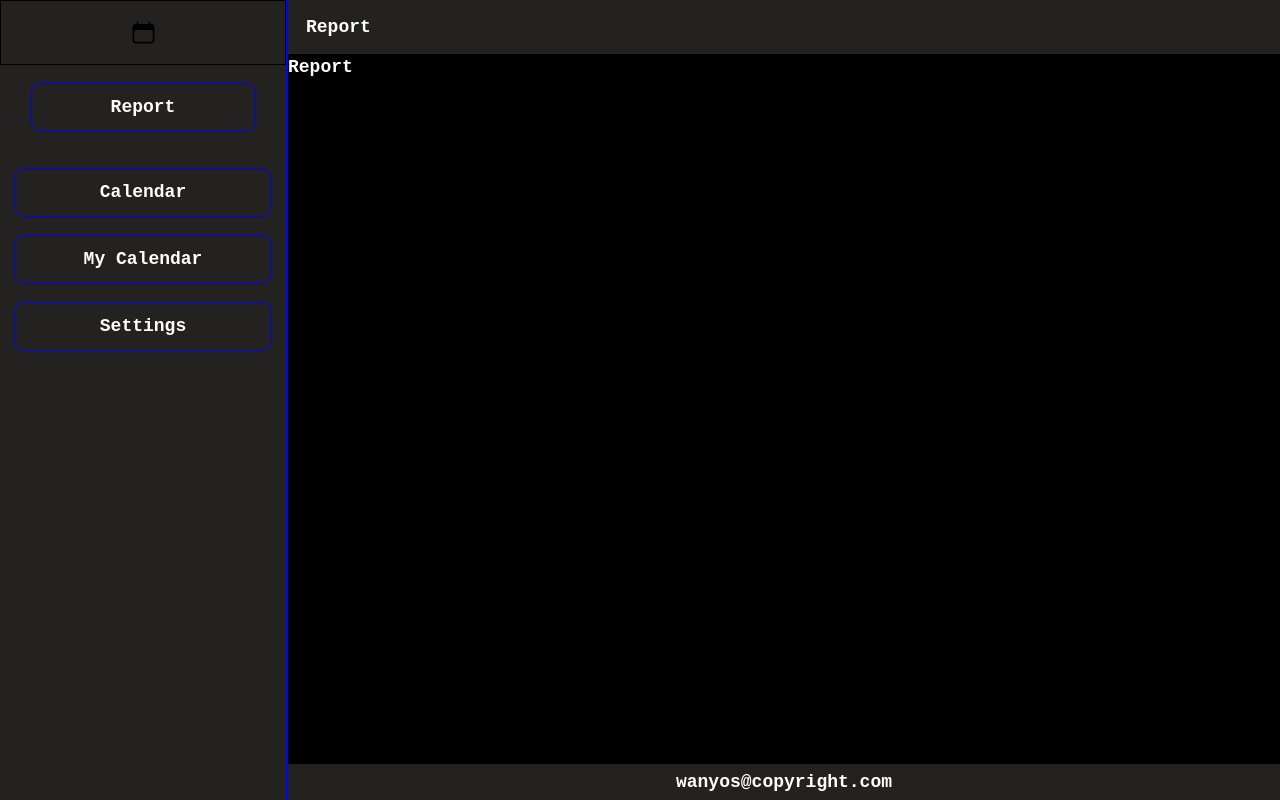
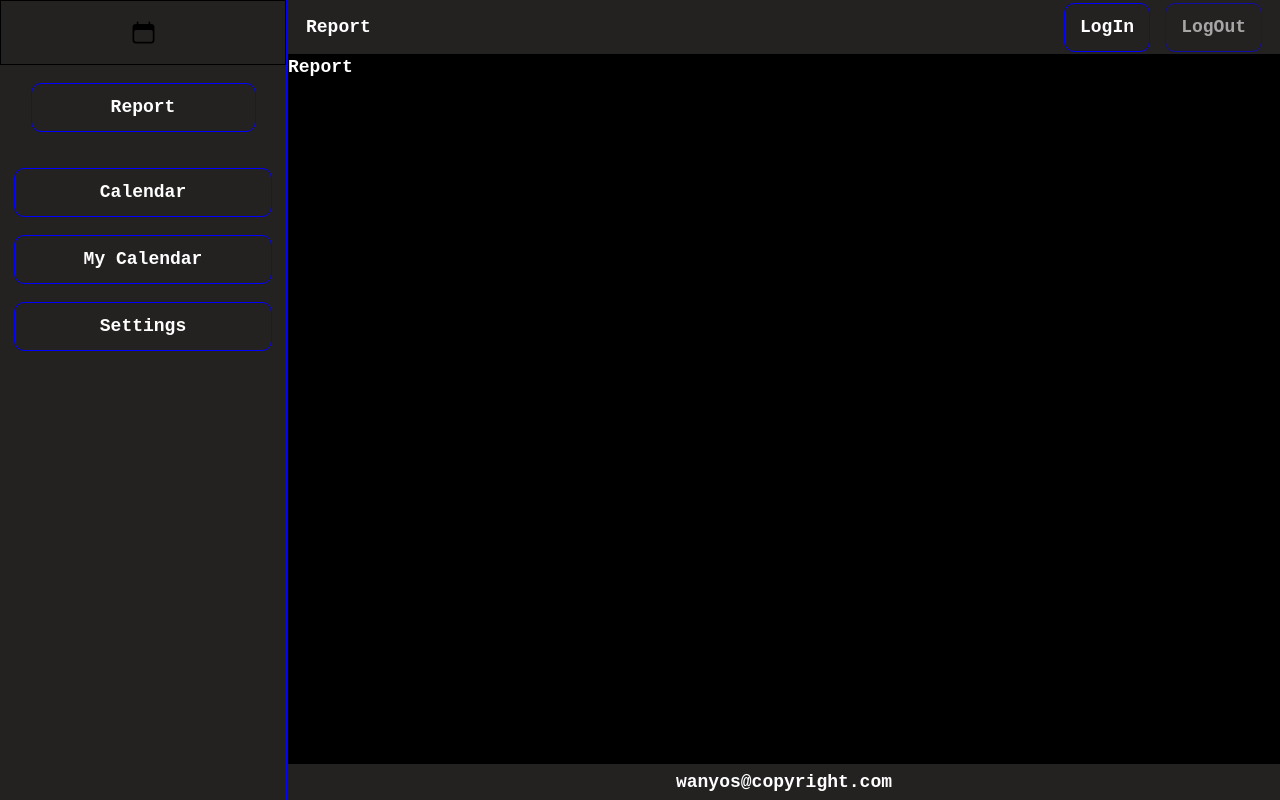
Before and after one commit to wanyos/emt-calendar, a Vue app: page / in a window 1280 px wide. Built offline with nearby package versions, Linux system fonts and the light colour scheme.

Commit message:
development: components, store, init modal

```diff
--- a/src/App.vue
+++ b/src/App.vue
@@ -1,9 +1,10 @@
 <template>
   <section class="section-app main__second-color">
     <header class="header">
-      <section class="header__messages">
+      <div class="header__div-messages">
         <p>{{ $route.name }}</p>
-      </section>
+      </div>
+      <Login />
     </header>
 
     <aside class="aside">
@@ -16,6 +17,7 @@
 
     <main class="main">
       <router-view></router-view>
+      <Modal v-if="console.log('app', showModal)" />
     </main>
 
     <footer class="footer">
@@ -28,6 +30,11 @@
 import Icon from '@/components/icons/Icon.vue'
 import calendar from '@/assets/img/calendar.svg'
 import SideBar from '@/components/menu-sidebar/SideBar.vue'
+import Login from '@/components/login/Login.vue'
+import Modal from '@/components/modals/Modal.vue'
+import { useModal } from './stores/modalStore.js'
+
+const { showModal } = useModal()
 </script>
 
 <style scoped>
@@ -44,11 +51,11 @@ import SideBar from '@/components/menu-sidebar/SideBar.vue'
   grid-column: 2 / 4;
   grid-row: 1 / 2;
   display: flex;
+  align-items: center;
+  justify-content: space-between;
 }
 
-.header__messages {
-  display: flex;
-  align-items: center;
+.header__div-messages {
   margin-left: 1em;
 }
 
--- /dev/null
+++ b/src/components/global-components/Button.vue
@@ -0,0 +1,45 @@
+<template>
+  <div>
+    <button :disabled="props.isDisabled" class="button" :class="{ 'button': props.isDisabled }">
+      {{ props.text }}
+    </button>
+  </div>
+</template>
+
+<script setup>
+const props = defineProps({
+  text: {
+    type: String,
+    default: ''
+  },
+  isDisabled: {
+    type: Boolean,
+    default: false
+  }
+})
+</script>
+
+<style lang="css" scoped>
+.button {
+  cursor: pointer;
+  border: 1px solid blue;
+  padding: 10px 15px;
+  border-radius: 10px;
+  text-align: center;
+}
+
+.button:hover {
+  background-color: rgb(0, 0, 0, 0.4);
+  border-bottom: 1px solid white;
+}
+
+.button:focus {
+  background-color: rgb(0, 0, 0, 0.4);
+}
+
+.button:disabled {
+  opacity: 0.6;
+  cursor: not-allowed;
+  pointer-events: none;
+}
+</style>
--- /dev/null
+++ b/src/components/login/Login.vue
@@ -0,0 +1,31 @@
+<template>
+  <div class="header__div-login">
+    <Button text="LogIn" :is-disabled="!isLogin" @click="setLogin" />
+    <Button text="LogOut" :is-disabled="isLogin" @click="deleteUserInfo" />
+  </div>
+</template>
+
+<script setup>
+import Button from '@/components/global-components/Button.vue'
+import { useUserInfo } from '@/stores/userInfoStore'
+import { useModal } from '@/stores/modalStore'
+import { computed } from 'vue'
+
+const { user, deleteUserInfo } = useUserInfo()
+const { toggleModal } = useModal()
+
+const isLogin = computed(() => user.id !== undefined)
+
+const setLogin = () => {
+  toggleModal()
+}
+</script>
+
+<style lang="css" scoped>
+.header__div-login {
+  width: 11rem;
+  display: flex;
+  justify-content: space-between;
+  margin-right: 1rem;
+}
+</style>
--- /dev/null
+++ b/src/components/modals/Modal.vue
@@ -0,0 +1,28 @@
+<template>
+  <section class="section__modal">
+    <div class="section__div-modal">
+      <slot></slot>
+    </div>
+  </section>
+</template>
+
+<script setup>
+
+</script>
+
+<style lang="css" scoped>
+.modal__section {
+  position: absolute;
+  top: 0;
+  left: 0;
+  background-color: rgba(0, 0, 0, 0.5);
+  z-index: 9999;
+}
+
+.section__div-modal {
+  background-color: white;
+  padding: 20px;
+  border-radius: 5px;
+  box-shadow: 0 2px 8px rgba(0, 0, 0, 0.25);
+}
+</style>
--- /dev/null
+++ b/src/components/modals/ModalLogin.vue
@@ -0,0 +1,18 @@
+<template>
+  <Modal :show="toggleModal">
+    <section class="section__modal"></section>
+  </Modal>
+</template>
+
+<script setup>
+import Modal from '@/components/modals/Modal.vue'
+import { useModal } from '@/stores/modalStore.js'
+
+const { toggleModal } = useModal()
+</script>
+
+<style lang="css" scoped>
+.section__modal {
+
+}
+</style>
--- /dev/null
+++ b/src/stores/modalStore.js
@@ -0,0 +1,13 @@
+import { defineStore } from 'pinia'
+import { ref } from 'vue'
+
+export const useModal = defineStore('useModal', () => {
+  const showModal = ref(false)
+
+  const toggleModal = () => {
+    showModal.value = !showModal.value
+    console.log('store', showModal.value)
+  }
+
+  return { showModal, toggleModal }
+})
--- /dev/null
+++ b/src/stores/userInfoStore.js
@@ -0,0 +1,21 @@
+import { defineStore } from 'pinia'
+import { reactive } from 'vue'
+
+export const useUserInfo = defineStore('useUserInfo', () => {
+  const user = reactive({
+    id: '',
+    name: ''
+  })
+
+  const setUserInfo = (id, name) => {
+    user.id = id
+    user.name = name
+  }
+
+  const deleteUserInfo = () => {
+    user.id = undefined
+    user.name = undefined
+  }
+
+  return { user, setUserInfo, deleteUserInfo }
+})
--- a/src/views/CalendarView.vue
+++ b/src/views/CalendarView.vue
@@ -5,8 +5,8 @@
 </template>
 
 <script setup>
-import Month from '@/components/Month.vue'
-import Day from '@/components/Day.vue'
+import Month from '@/components/calendar/Month.vue'
+// import Day from '@/components/calendar/Day.vue'
 </script>
 
 <style scoped lang="css">
```
Also changed, not shown: src/components/calendar/Day.vue (renamed from src/components/Day.vue), src/components/calendar/Month.vue (renamed from src/components/Month.vue).
